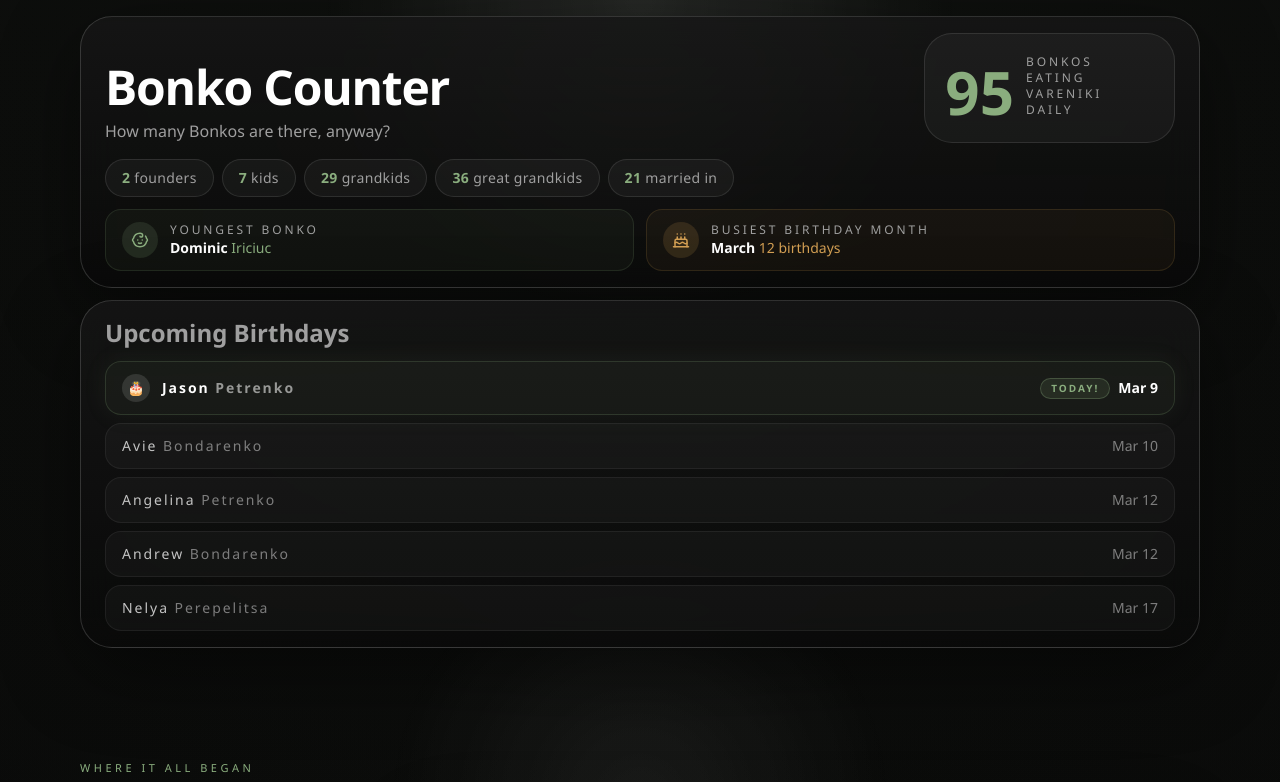
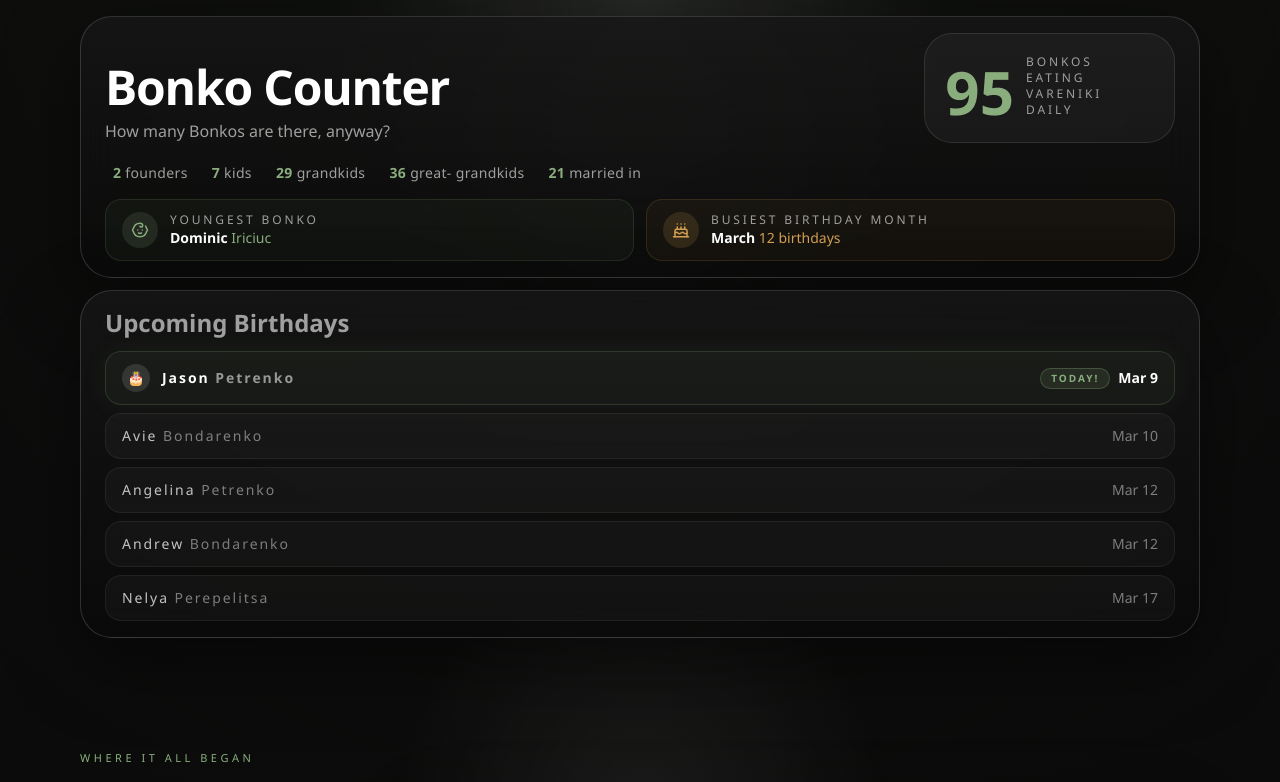
Before and after one commit to pavlikbond/bonko-counter, a React (Vite) app: page / in a window 1280 px wide. Shown: the top 782 px of the page. Built offline with nearby package versions, Linux system fonts and the light colour scheme.

Commit message:
Refactor App component for improved readability and consistency
- Reformatted import statements for better organization.
- Updated label for "great grandkids" to "great-grandkids" for consistency.
- Simplified span elements for better styling and readability in the family stats display.

```diff
--- a/src/App.tsx
+++ b/src/App.tsx
@@ -2,7 +2,15 @@ import { Baby, Cake } from "lucide-react";
 import { useEffect, useRef, useState } from "react";
 import GenerationSection from "./components/GenerationSection.tsx";
 import UpcomingBirthdays from "./components/UpcomingBirthdays.tsx";
-import { branchDescendantCounts, busiestBirthdayMonth, familyStats, generationSections, newestBonko, totalFamilyMembers, upcomingBirthdays } from "./data/familyTree.ts";
+import {
+  branchDescendantCounts,
+  busiestBirthdayMonth,
+  familyStats,
+  generationSections,
+  newestBonko,
+  totalFamilyMembers,
+  upcomingBirthdays,
+} from "./data/familyTree.ts";
 
 function App() {
   const [activeGeneration, setActiveGeneration] = useState(1);
@@ -113,13 +121,10 @@ function App() {
                 { value: familyStats.founders, label: "founders" },
                 { value: familyStats.kids, label: "kids" },
                 { value: familyStats.grandkids, label: "grandkids" },
-                { value: familyStats.greatGrandkids, label: "great grandkids" },
+                { value: familyStats.greatGrandkids, label: "great- grandkids" },
                 { value: familyStats.marriedIn, label: "married in" },
               ].map((stat) => (
-                <span
-                  key={stat.label}
-                  className="rounded-full border border-white/10 bg-white/4 px-4 py-2 text-sm tracking-wide text-(--color-muted)"
-                >
+                <span key={stat.label} className=" px-2 py-1 text-sm tracking-wide text-(--color-muted)">
                   <span className="font-semibold text-(--color-accent)">{stat.value}</span> {stat.label}
                 </span>
               ))}
@@ -145,7 +150,8 @@ function App() {
                 <div className="min-w-0">
                   <p className="text-xs uppercase tracking-[0.24em] text-(--color-muted)">Busiest Birthday Month</p>
                   <p className="text-sm font-semibold text-white">
-                    {busiestBirthdayMonth.month} <span className="font-normal text-(--color-gold)">{busiestBirthdayMonth.count} birthdays</span>
+                    {busiestBirthdayMonth.month}{" "}
+                    <span className="font-normal text-(--color-gold)">{busiestBirthdayMonth.count} birthdays</span>
                   </p>
                 </div>
               </div>
```
